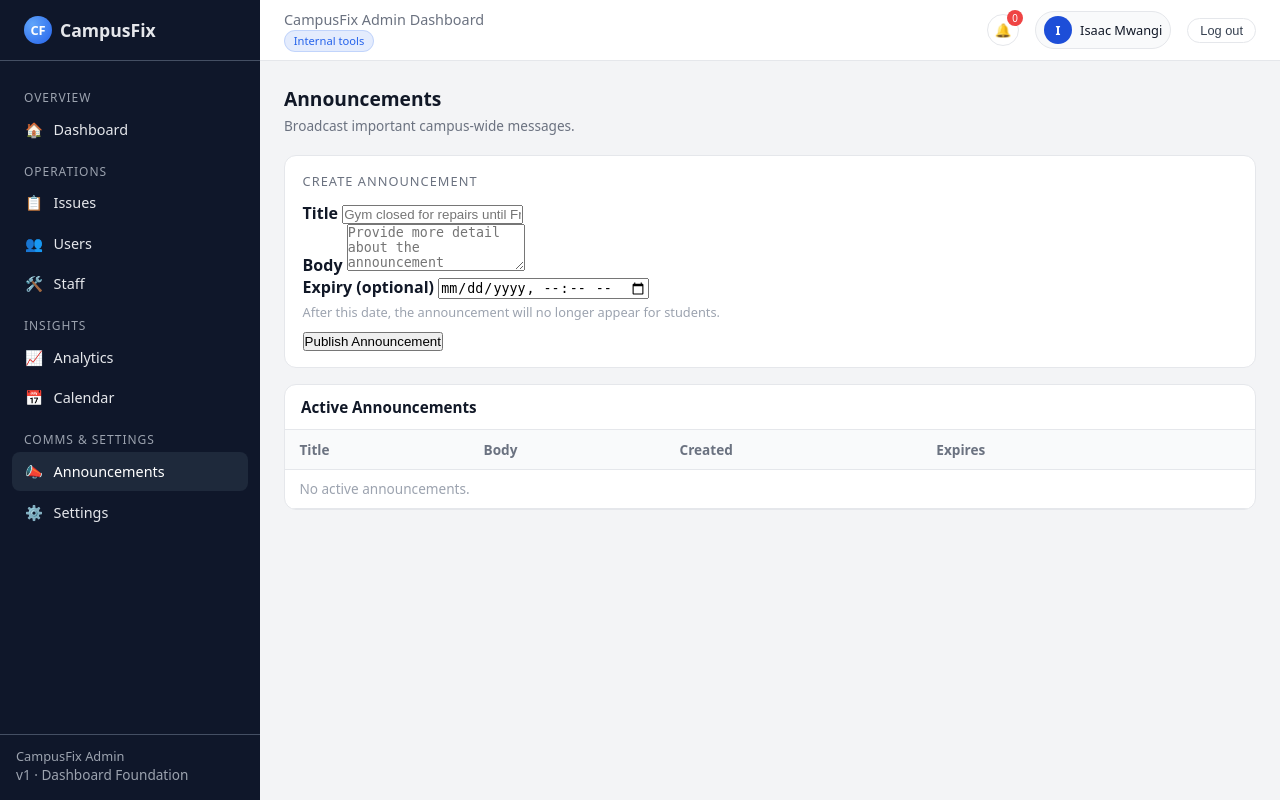
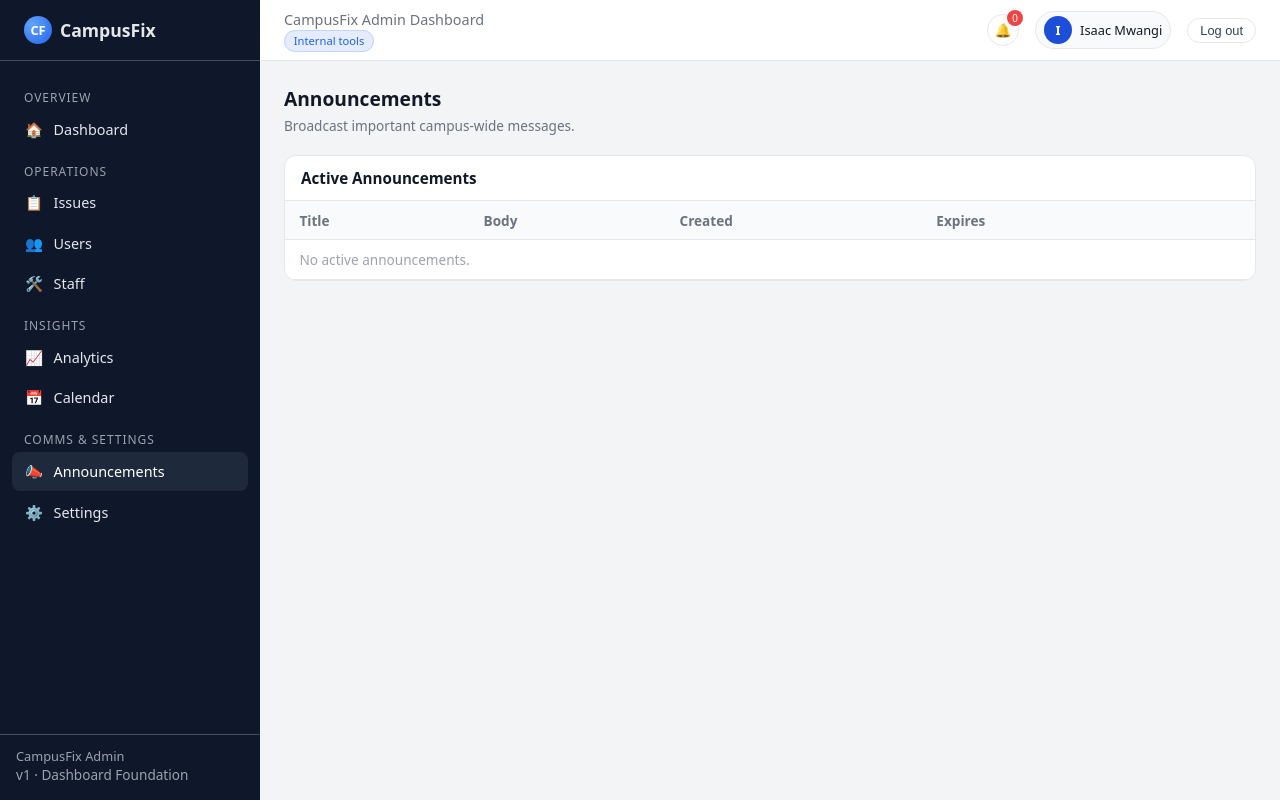
Before and after one commit to sakamw/CampusFix, a Django app: page /dashboard/announcements/ in a window 1280 px wide. Run offline with Django 5.2, Linux system fonts and the light colour scheme; a user stored in the database is signed in; data comes from the database, SQL or seed files in the repository; data that the repository does not hold is empty.

Commit message:
remove create announcements for staff

```diff
--- a/server/dashboard/templates/dashboard/announcements.html
+++ b/server/dashboard/templates/dashboard/announcements.html
@@ -6,36 +6,7 @@
     <div class="page-subtitle">Broadcast important campus-wide messages.</div>
 </div>
 
-<div class="card mt-md">
-    <div class="card-title">Create Announcement</div>
-    <form method="post" class="space-y-3" style="margin-top:0.75rem;">
-        {% csrf_token %}
-        <input type="hidden" name="action" value="create">
-        <div>
-            <label for="title"><strong>Title</strong></label>
-            <input type="text" id="title" name="title" placeholder="Gym closed for repairs until Friday" required>
-        </div>
-        <div>
-            <label for="body"><strong>Body</strong></label>
-            <textarea id="body" name="body" rows="3" placeholder="Provide more detail about the announcement" required></textarea>
-        </div>
-        <div>
-            <label for="expires_at"><strong>Expiry (optional)</strong></label>
-            <input
-                type="datetime-local"
-                id="expires_at"
-                name="expires_at"
-                placeholder="YYYY-MM-DDThh:mm"
-            >
-            <p class="card-muted" style="margin-top:0.25rem;font-size:0.8rem;">
-                After this date, the announcement will no longer appear for students.
-            </p>
-        </div>
-        <div style="margin-top:0.5rem;">
-            <button type="submit">Publish Announcement</button>
-        </div>
-    </form>
-</div>
+
 
 <div class="table-wrapper mt-md">
     <div class="table-header">
--- a/server/issues/ai_services.py
+++ b/server/issues/ai_services.py
@@ -260,10 +260,14 @@ Write 2-3 sentences. Be clear about next steps."""
 
         try:
             stats_json = json.dumps(stats, indent=2)
+            current_month_year = timezone.now().strftime("%B %Y")
 
             prompt = f"""You are a facilities management analyst. Write a concise monthly performance report for a university campus maintenance system based on these statistics:
 
 {stats_json}
+
+The report is for the period: {current_month_year}.
+Please ensure the title of your report explicitly includes this period instead of "[Insert Month/Year]".
 
 Include:
 - Overall summary
```
Also changed, not shown: 1 other file.
